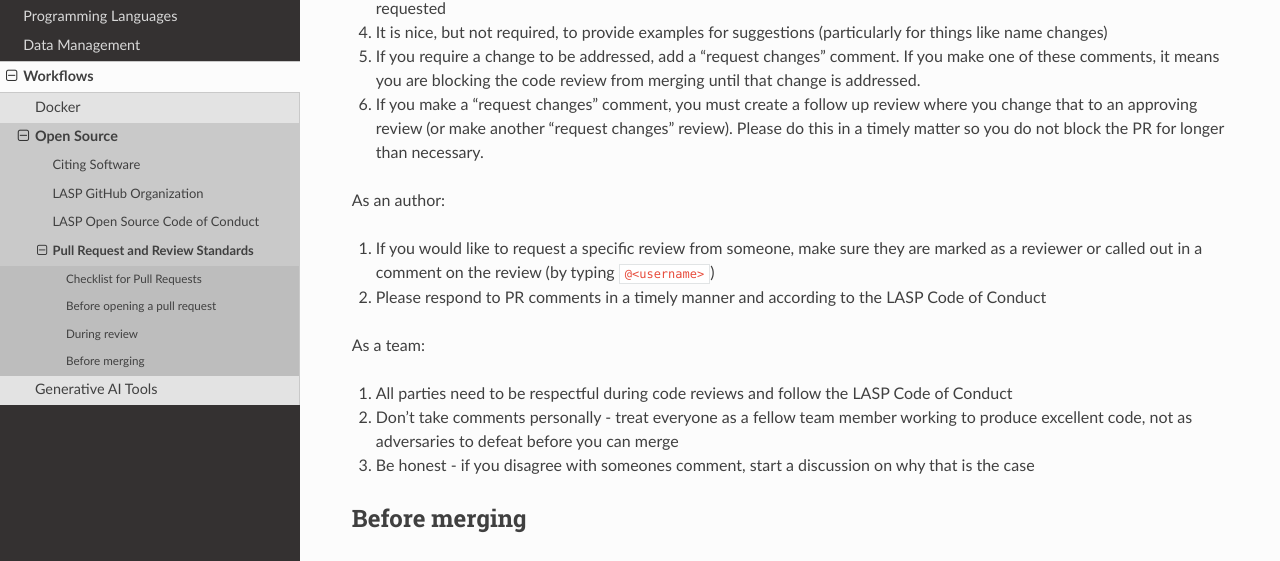
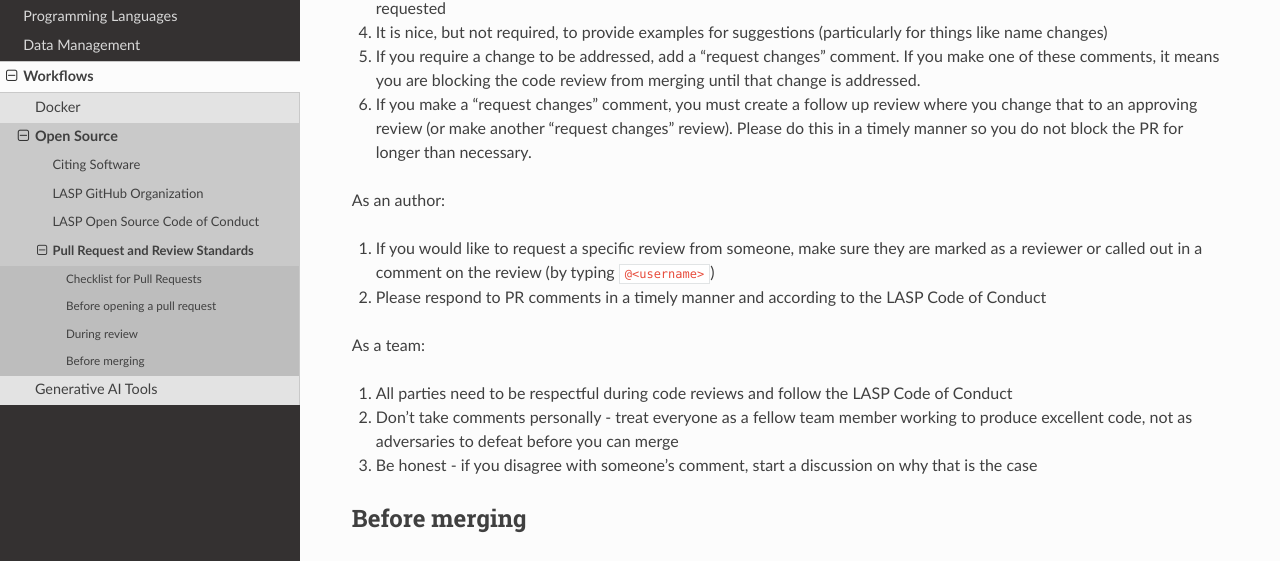
Before and after one commit to lasp/developer-guide, a Sphinx documentation site: the page built from docs/source/workflows/open_source/pull_requests.md, in a window 1280 px wide and 900 px high, scrolled down 1201 px. Shown: the part 163-724 px from the top of the window. Built offline with Sphinx 7.4.7 and the Read the Docs theme 3.1.0, drawn with Linux system fonts in a browser that asks for light colours.

Commit message:
Fix typos in pull_requests.md for clarity and correctness

```diff
--- a/docs/source/workflows/open_source/pull_requests.md
+++ b/docs/source/workflows/open_source/pull_requests.md
@@ -62,7 +62,7 @@ As a reviewer, please follow these rules of thumb:
    addressed.
 1. If you make a "request changes" comment, you must create a follow up review where you change that
    to an approving review (or make another "request changes" review). Please do this in a timely
-   matter so you do not block the PR for longer than necessary.
+   manner so you do not block the PR for longer than necessary.
 
 As an author:
 
@@ -75,7 +75,7 @@ As a team:
 1. All parties need to be respectful during code reviews and follow the LASP Code of Conduct
 1. Don't take comments personally - treat everyone as a fellow team member working to produce
    excellent code, not as adversaries to defeat before you can merge
-1. Be honest - if you disagree with someones comment, start a discussion on why that is the case
+1. Be honest - if you disagree with someone's comment, start a discussion on why that is the case
 
 ## Before merging
 
```
